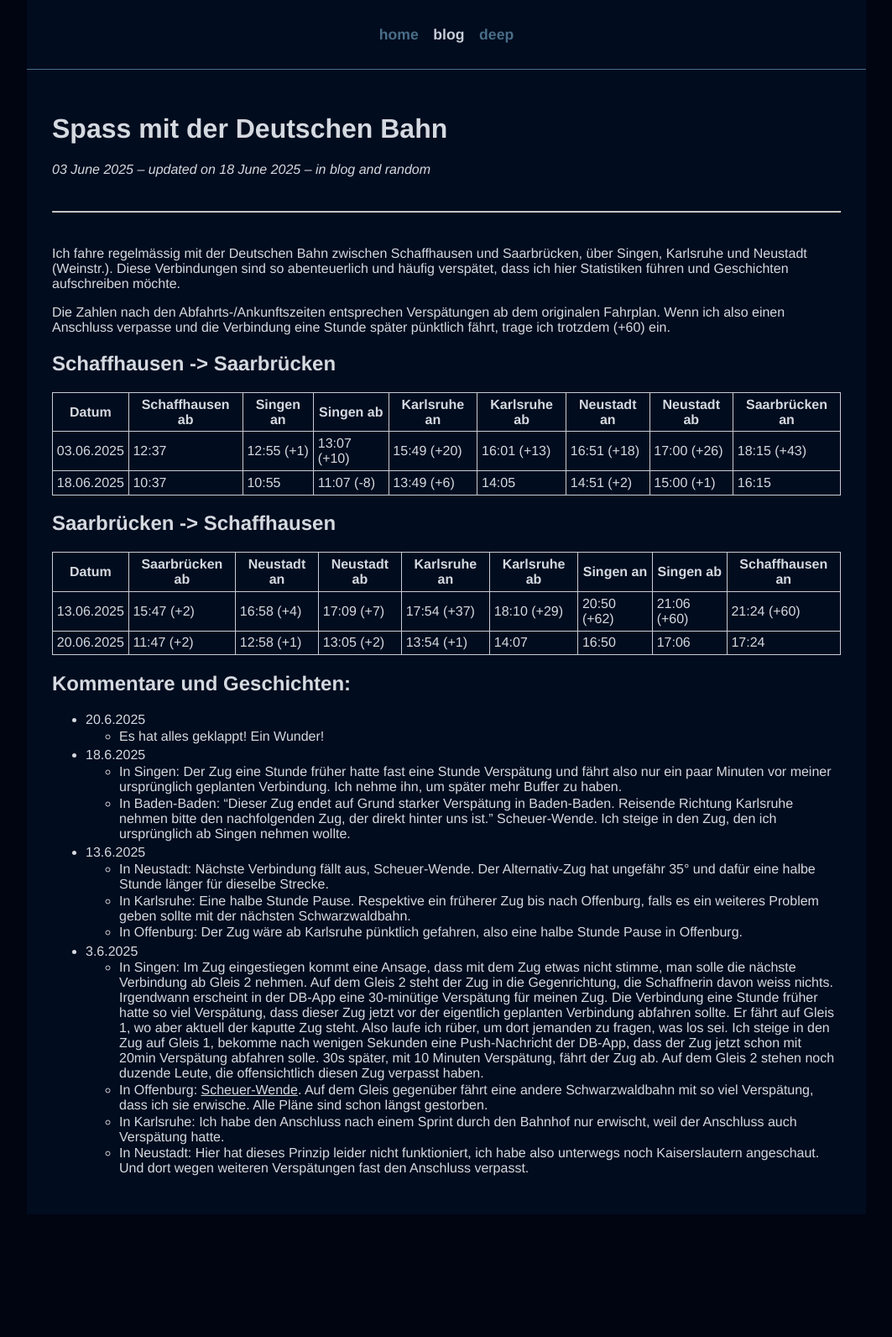
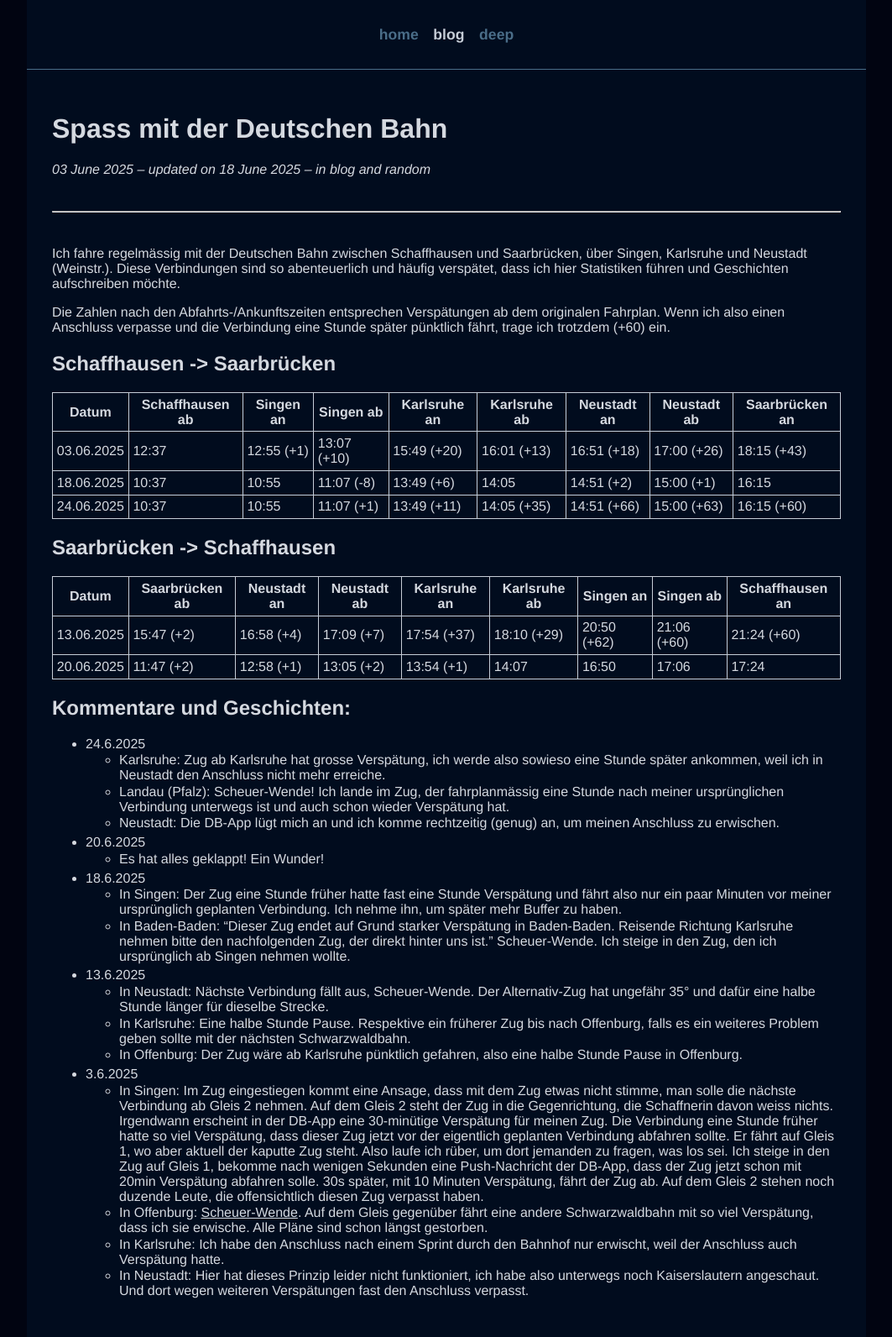
Before and after one commit to riesentoaster/valentinhuber.me, a Jekyll site: the page built from blog/random/_posts/2025-06-03-Spass-mit-der-Deutschen-Bahn.md, in a window 1280 px wide. Shown: the whole page at 84% size, without its empty margins (108-1171 px from the left). Built offline with Jekyll 4.4.1, drawn with Linux system fonts in a browser that asks for light colours; nearby versions of some CDN libraries; before the commit the page ends 1446 px from its top, so only the background shows below that.

Commit message:
More DB fun

```diff
--- a/blog/random/_posts/2025-06-03-Spass-mit-der-Deutschen-Bahn.md
+++ b/blog/random/_posts/2025-06-03-Spass-mit-der-Deutschen-Bahn.md
@@ -14,6 +14,7 @@
 |------------|-----------------|------------|-------------|--------------|--------------|-------------|-------------|----------------|
 | 03.06.2025 | 12:37           | 12:55 (+1) | 13:07 (+10) | 15:49 (+20)  | 16:01 (+13)  | 16:51 (+18) | 17:00 (+26) | 18:15 (+43)    |
 | 18.06.2025 | 10:37           | 10:55      | 11:07 (-8)  | 13:49 (+6)   | 14:05        | 14:51 (+2)  | 15:00 (+1)  | 16:15          |
+| 24.06.2025 | 10:37           | 10:55      | 11:07 (+1)  | 13:49 (+11)  | 14:05 (+35)  | 14:51 (+66) | 15:00 (+63) | 16:15 (+60)    |
 
 
 ## Saarbrücken -> Schaffhausen
@@ -25,6 +26,10 @@
 
 
 ## Kommentare und Geschichten:
+- 24.6.2025
+  - Karlsruhe: Zug ab Karlsruhe hat grosse Verspätung, ich werde also sowieso eine Stunde später ankommen, weil ich in Neustadt den Anschluss nicht mehr erreiche.
+  - Landau (Pfalz): Scheuer-Wende! Ich lande im Zug, der fahrplanmässig eine Stunde nach meiner ursprünglichen Verbindung unterwegs ist und auch schon wieder Verspätung hat.
+  - Neustadt: Die DB-App lügt mich an und ich komme rechtzeitig (genug) an, um meinen Anschluss zu erwischen.
 - 20.6.2025
   - Es hat alles geklappt! Ein Wunder!
 - 18.6.2025
```
